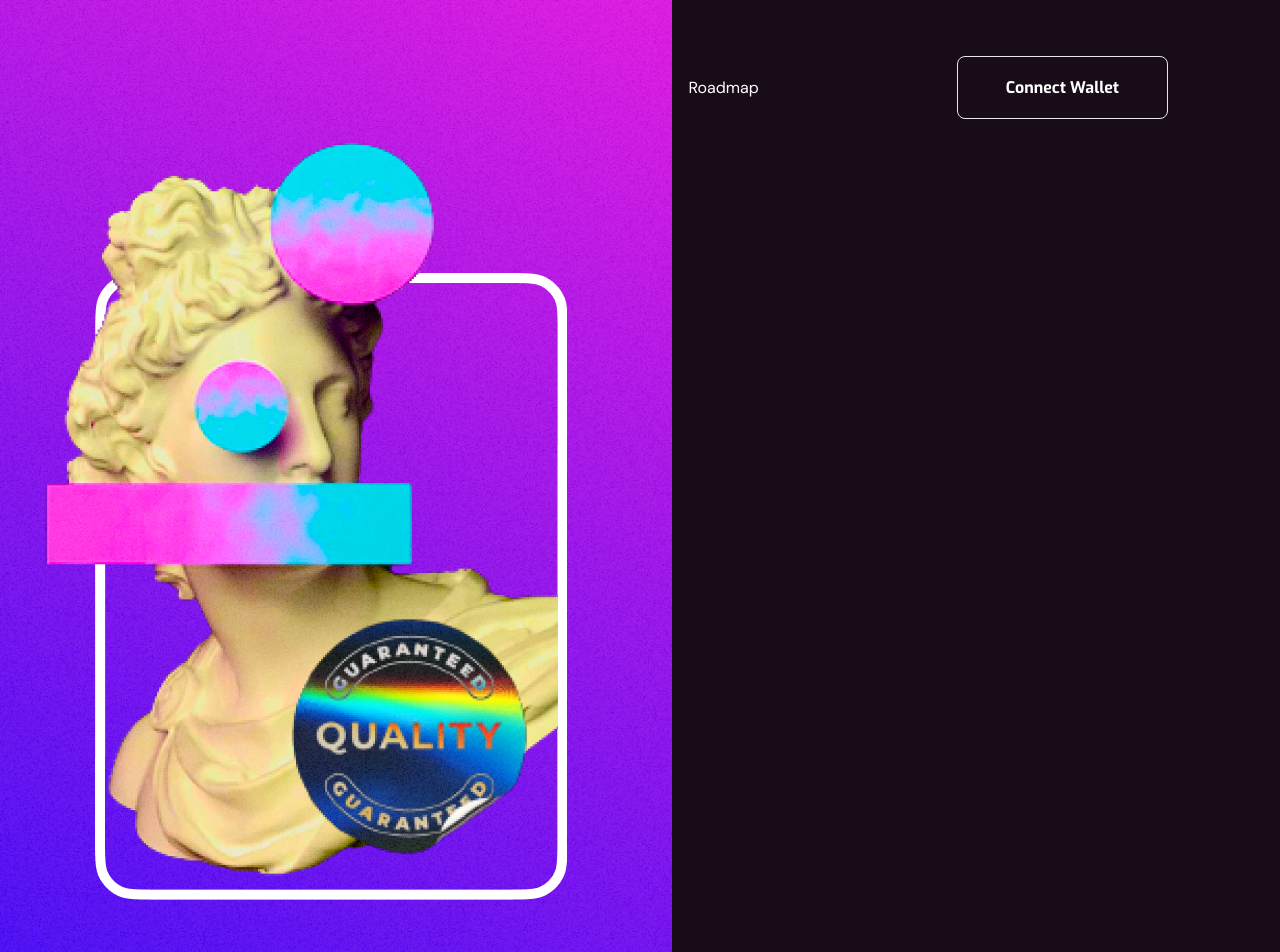
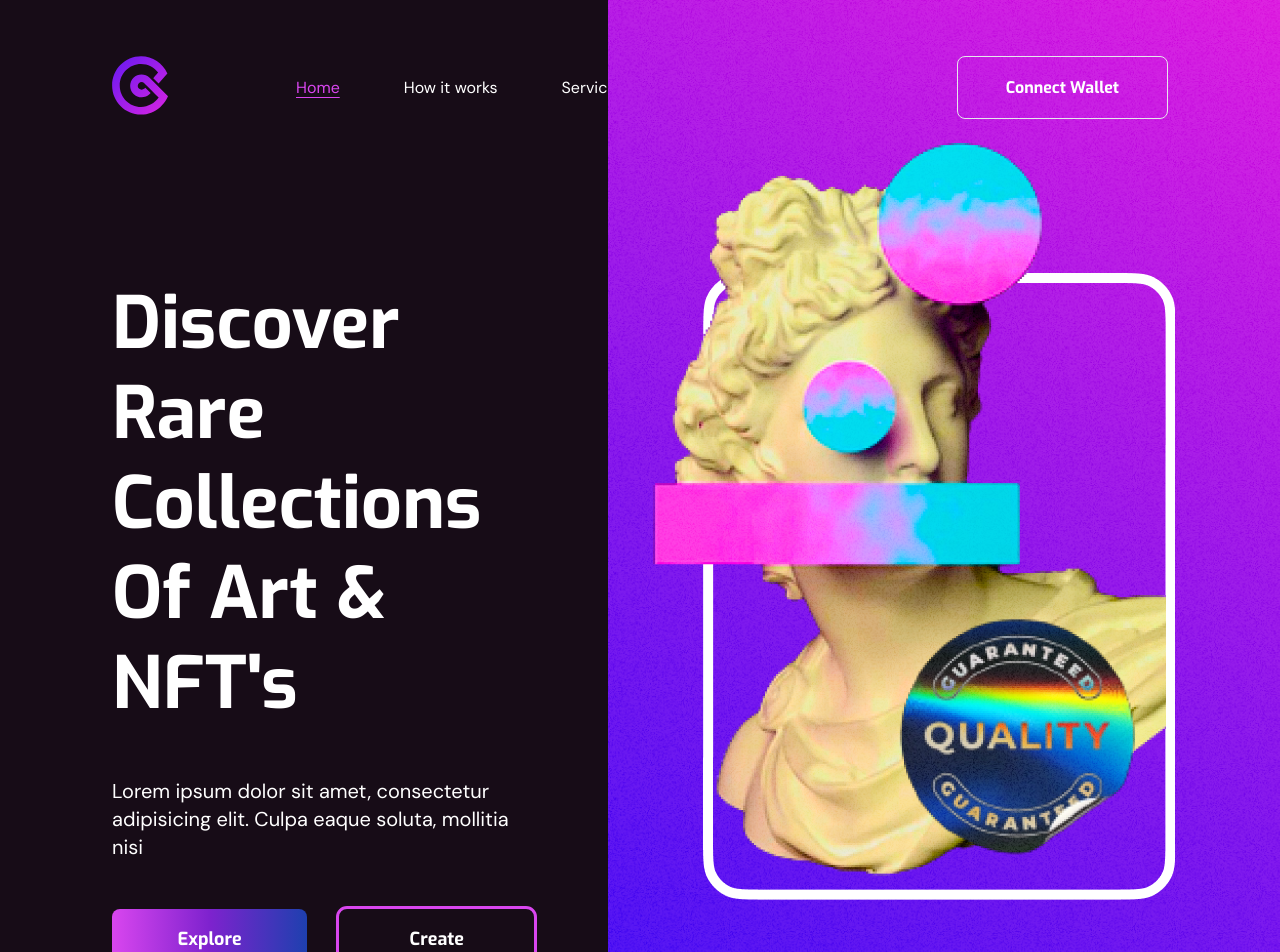
Before and after one commit to daft2/nft-landing-page, a React (Create React App) app: page / in a window 1280 px wide. Shown: the top 952 px of the page. Built offline with nearby package versions, Linux system fonts and the light colour scheme.

Commit message:
style: adjust style issues

```diff
--- a/src/components/custom-button/CustomButton.tsx
+++ b/src/components/custom-button/CustomButton.tsx
@@ -9,7 +9,7 @@ const CustomButton = ({
 }) => {
   return (
     <button
-      className={`font-exo font-bold rounded-lg px-10 py-3 lg:px-16 lg:py-4 ease-in-hover ${className}`}
+      className={`font-exo font-bold rounded-lg text-sm block w-full lg:text-lg py-3 lg:w-52 lg:py-4 ease-in-hover ${className}`}
     >
       {children}
     </button>
--- a/src/components/hero-section/HeroSection.tsx
+++ b/src/components/hero-section/HeroSection.tsx
@@ -3,17 +3,17 @@ import CustomButton from "../custom-button/CustomButton";
 
 const HeroSection = () => {
   return (
-    <div className="my-10 lg:my-40">
+    <div className="my-10 lg:mt-40 lg:mb-96">
       <div className="xl:w-2/5">
-        <div className="text-center justify-center items-center xl:text-left flex flex-col gap-12">
-          <div className="text-4xl xl:text-7xl font-bold font-exo">
+        <div className="text-center justify-center items-center xl:justify-start xl:items-start xl:text-left flex flex-col gap-12">
+          <h1 className="text-4xl xl:text-7xl font-bold font-exo xl:leading-tight">
             Discover Rare Collections Of Art & NFT's
-          </div>
+          </h1>
           <div className="font-dmSans text-xs xl:text-xl">
             Lorem ipsum dolor sit amet, consectetur adipisicing elit. Culpa
             eaque soluta, mollitia nisi{" "}
           </div>
-          <div className="flex gap-4 lg:gap-8">
+          <div className="flex w-full gap-4 lg:gap-8">
             <CustomButton
               className={
                 "bg-gradient-to-r from-fuchsia-500 via-purple-700 to-blue-800"
@@ -27,11 +27,11 @@ const HeroSection = () => {
           </div>
         </div>
       </div>
-      <div className="py-10 xl:w-1/2">
+      <div className="w-screen -mx-12 my-10 xl:w-1/2">
         <img
           src="assets/image/mainImg.png"
           alt="main"
-          className="absolute object-cover left-0 xl:top-0 xl:right-0"
+          className="overflow-hidden xl:absolute xl:top-0 xl:right-0"
         />
       </div>
     </div>
```
